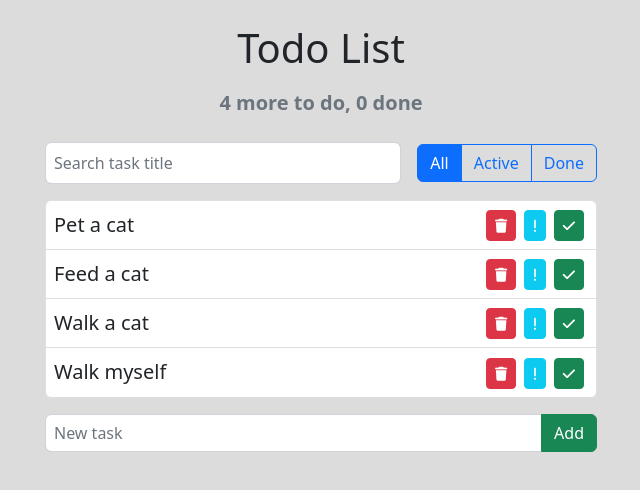
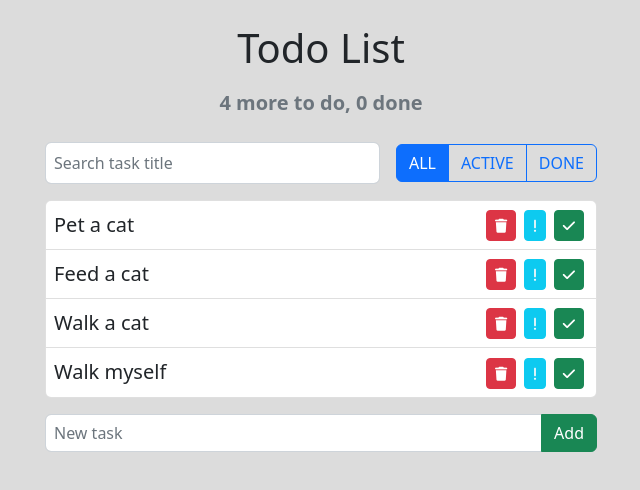
Before and after one commit to ArkadiiVodolazskyi/todolist-app-react, a React (Create React App) app: page / in a window 1280 px wide. Shown: the top 490 px of the page, without its empty margins (319-959 px from the left). Built offline with nearby package versions, Linux system fonts and the light colour scheme.

Commit message:
Improved search by category.
Improved buttons output. All buttons names and logic is now located in App component - it is easier to add new category logic: added button name -> added logic for that button in 'filterTodosByCategory'.

```diff
--- a/src/components/App/App.js
+++ b/src/components/App/App.js
@@ -24,6 +24,7 @@ export default class App extends React.Component {
 			this.createItem('Walk myself')
 		],
 		search_query: '',
+		btnsList: [ 'all', 'active', 'done' ],
 		category: 'all'
 	}
 
@@ -88,21 +89,28 @@ export default class App extends React.Component {
 	}
 
 	render() {
-		const { todos, search_query, category } = this.state;
+		const { todos, search_query, btnsList, category } = this.state;
 
-		const filterTodosBySearch = () => {
+		const filterTodosBySearch = (todos, search_query) => {
 			if (search_query.length === 0) { return todos; }
 			return todos.filter(todo => todo.label.toLowerCase().includes(search_query.toLowerCase()));
 		}
 
-		const filterTodosByCategory = () => {
-			if (category === 'all') { return todos; }
-			const filteredTodosBySearch = filterTodosBySearch();
-			return filteredTodosBySearch.filter((todo) => {
-				if (category === 'active') { return todo.isDone === false; }
-				if (category === 'done') { return todo.isDone === true; }
-			})
+		const filterTodosByCategory = (todos, category) => {
+			switch( category ) {
+				case 'all':
+					return todos;
+				case 'active':
+					return todos.filter(todo => !todo.isDone);
+				case 'done':
+					return todos.filter(todo => todo.isDone);
+				default:
+					return todos;
+			}
 		}
+
+		const filteredTodos = filterTodosByCategory(
+			filterTodosBySearch(todos, search_query), category);
 
 		return (
 			<div id="app" className='App p-4 fs-5'>
@@ -111,11 +119,13 @@ export default class App extends React.Component {
 					doneAmount={this.calcDoneAmount()}
 				/>
 				<SearchPanel
+					btnsList={btnsList}
+					category={category}
 					writeSearchQuery={this.writeSearchQuery}
 					writeCategoryQuery={this.writeCategoryQuery}
 				/>
 				<TodoList
-					todos={filterTodosByCategory()}
+					todos={filteredTodos}
 					onDelete={this.onDelete}
 					onToggleImportant={this.onToggleImportant}
 					onToggleDone={this.onToggleDone}
--- a/src/components/SearchPanel/SearchPanel.js
+++ b/src/components/SearchPanel/SearchPanel.js
@@ -1,10 +1,11 @@
 import React from 'react';
 import './SearchPanel.css';
+import { v4 as uuidv4 } from 'uuid';
 
 export default class SearchPanel extends React.Component {
 	state = {
 		search_query: '',
-		category: 'all'
+		category: this.props.category
 	}
 
 	changeSearchQuery = (e) => {
@@ -30,6 +31,20 @@ export default class SearchPanel extends React.Component {
 			);
 		}
 
+		const { btnsList } = this.props;
+		const btnsHtml = btnsList.map(btn => {
+			return (
+				<button
+					type="button"
+					className={"category_btn btn" + getBtnClass( btn )}
+					data-category={ btn }
+					key={ uuidv4() }
+				>
+					{ btn.toUpperCase() }
+				</button>
+			);
+		});
+
 		return (
 			<div className="SearchPanel d-flex justify-content-between align-items-center py-2 gap-3">
 				<form
@@ -43,25 +58,11 @@ export default class SearchPanel extends React.Component {
 						placeholder='Search task title'
 					/>
 				</form>
-				<div className="btn-group btn-group-md" onClick={this.changeCategory}>
-					<button
-						type="button"
-						className={"category_btn btn" + getBtnClass('all')}
-						data-category="all">
-						All
-					</button>
-					<button
-						type="button"
-						className={"category_btn btn" + getBtnClass('active')}
-						data-category="active">
-						Active
-					</button>
-					<button
-						type="button"
-						className={"category_btn btn" + getBtnClass('done')}
-						data-category="done">
-						Done
-					</button>
+				<div
+					className="btn-group btn-group-md"
+					onClick={this.changeCategory}
+				>
+					{ btnsHtml }
 				</div>
 			</div>
 		);
```
